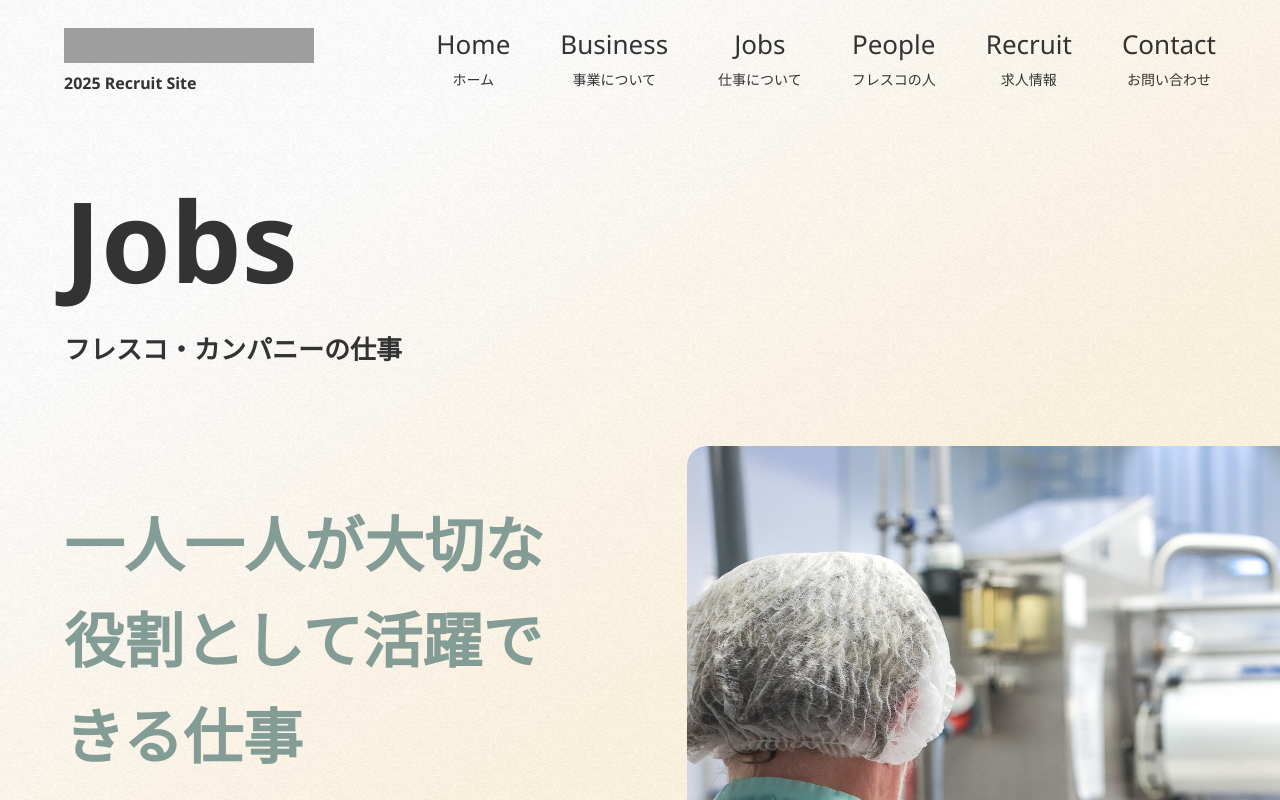
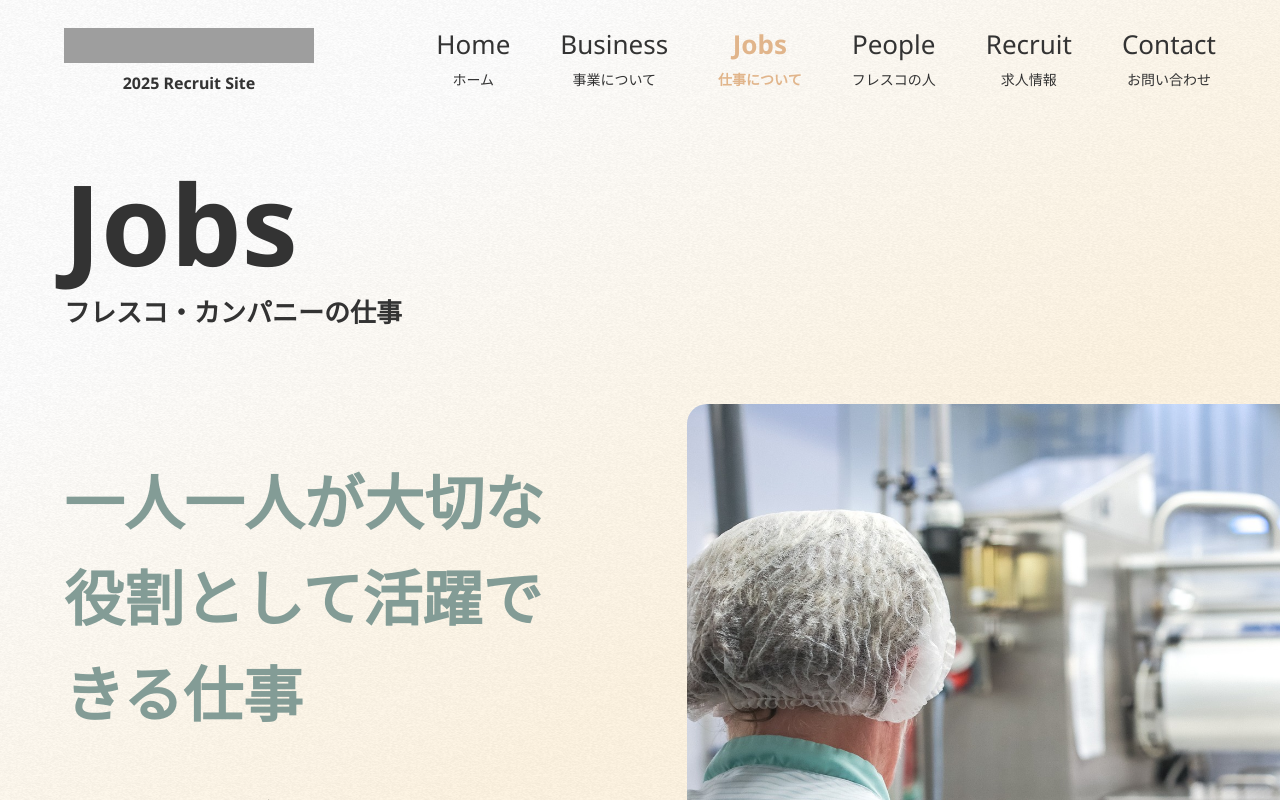
Before and after one commit to y3kh6s03/Fresco-recruit, a Next.js app: page /jobs in a window 1280 px wide. Shown: the top 800 px of the page. Built offline with nearby package versions, Linux system fonts and the light colour scheme; grey boxes are pictures that could not be loaded.

Commit message:
transition-complete

```diff
--- a/package.json
+++ b/package.json
@@ -13,6 +13,7 @@
     "@sendgrid/mail": "^7.7.0",
     "eslint": "8.46.0",
     "eslint-config-next": "13.4.12",
+    "framer-motion": "^10.16.1",
     "next": "13.4.12",
     "nodemailer": "^6.9.4",
     "react": "18.2.0",
--- a/src/app/components/Hero/Hero.jsx
+++ b/src/app/components/Hero/Hero.jsx
@@ -1,10 +1,12 @@
+
+
 import Image from "next/image";
 import "src/app/components/Hero/Hero.scss";
 
 
 export const Hero = ({ heroItem }) => {
     return (
-        <div className="hero container">
+        <div className="hero">
             <h1 className="hero__page__title">
                 {heroItem.title}
                 <span className="hero__page__jatitle">
--- a/src/app/components/Hero/Hero.scss
+++ b/src/app/components/Hero/Hero.scss
@@ -4,18 +4,22 @@
 
 .hero {
     margin-top: 150px;
-    @extend .mb-lg;
 
     &__page__title {
+        padding-left: 5%;
         @extend .font-xl;
+        line-height: 1.3;
     }
+
     &__page__jatitle {
         @extend .font-md;
         display: block;
     }
 
-    &__inner{
-        @include mq(xl){
+    &__inner {
+        padding: 0 5%;
+        @extend .mb-lg;
+        @include mq(xl) {
             display: flex;
             flex-direction: row-reverse;
             gap: 30px;
@@ -27,14 +31,16 @@
         height: 300px;
         position: relative;
 
-        @include mq(sm){
+        @include mq(sm) {
             margin-bottom: 80px;
         }
-        @include mq(lg){
+
+        @include mq(lg) {
             margin-bottom: 120px;
             height: 400px;
         }
-        @include mq(xl){
+
+        @include mq(xl) {
             flex: 5;
             max-width: 750px;
             height: 700px;
@@ -51,10 +57,11 @@
             object-fit: cover;
             object-position: center;
 
-            @include mq(lg){
+            @include mq(lg) {
                 width: 80% !important;
             }
-            @include mq(xl){
+
+            @include mq(xl) {
                 width: 100% !important;
                 right: -5%;
                 object-position: left;
@@ -63,7 +70,7 @@
     }
 
     &__contents {
-        @include mq(xl){
+        @include mq(xl) {
             flex: 5;
         }
 
@@ -72,20 +79,19 @@
             width: 80%;
             color: $cGreen;
 
-            @include mq(xl){
+            @include mq(xl) {
                 width: 100%;
                 padding-right: 100px;
             }
         }
+
         & p {
             @extend .font-md;
             line-height: 1.6;
 
-            @include mq(xl){
+            @include mq(xl) {
                 padding-right: 100px;
             }
         }
     }
-
-
 }
--- /dev/null
+++ b/src/app/components/MotionWrapper/MotionWrapper.js
@@ -0,0 +1,26 @@
+"use client"
+
+import { motion, AnimatePresence } from 'framer-motion';
+import { usePathname } from "next/navigation"
+
+const MotionWrapper = ({ children }) => {
+
+    const pathName = usePathname()
+
+    return (
+        <>
+            {/* <AnimatePresence> */}
+            <motion.div
+                key={pathName}
+                initial={{ opacity: 0, y: 500}}
+                animate={{ opacity: 1, y: 0}}
+                transition={{ duration: 1, ease: "easeInOut", type: "spring" }}
+            >
+                {children}
+            </motion.div>
+            {/* </AnimatePresence> */}
+        </>
+    )
+}
+
+export default MotionWrapper;
--- a/src/app/components/Navbar/Navbar.jsx
+++ b/src/app/components/Navbar/Navbar.jsx
@@ -4,12 +4,16 @@ import Image from "next/image"
 import Link from "next/link"
 import "src/app/components/Navbar/Navbar.scss"
 import { useState } from "react"
+import { motion } from "framer-motion"
+import { usePathname } from "next/navigation"
 
 
 
 export const NavBar = ({ navbarItems }) => {
 
     const [menuClass, setMenuClass] = useState(false);
+
+    const path = usePathname();
 
     const onMenuOpen = () => {
         setMenuClass((prev) => !prev);
@@ -29,12 +33,12 @@ export const NavBar = ({ navbarItems }) => {
                         {
                             navbarItems.map((navbarItem) => {
                                 return (
-                                    <li key={navbarItem.enPageName} className="pc__nav__li">
+                                    <motion.li key={navbarItem.enPageName} className={`${navbarItem.href === path ? "pc__nav__li select__pc__nav__li" : "pc__nav__li"}`} whileHover={{scale: 1.1}}>
                                         <Link href={navbarItem.href}>
                                             {navbarItem.enPageName}<br />
                                             <span>{navbarItem.jaPageName}</span>
                                         </Link>
-                                    </li>
+                                    </motion.li>
                                 )
                             })
                         }
@@ -62,12 +66,12 @@ export const NavBar = ({ navbarItems }) => {
                         {
                             navbarItems.map((navbarItem) => {
                                 return (
-                                    <li key={navbarItem.enPageName} className="mobile__nav__li">
-                                        <Link href={navbarItem.href}>
+                                    <motion.li key={navbarItem.enPageName} className={`${navbarItem.href === path ? "mobile__nav__li select__mobile__nav__li" : "mobile__nav__li"}`} whileHover={{scale: 1.1}}>
+                                        <Link href={navbarItem.href} >
                                             {navbarItem.enPageName}<br />
                                             <span>{navbarItem.jaPageName}</span>
                                         </Link>
-                                    </li>
+                                    </motion.li>
                                 )
                             })
                         }
--- a/src/app/components/Navbar/Navbar.scss
+++ b/src/app/components/Navbar/Navbar.scss
@@ -39,6 +39,7 @@
                 @extend .font-sm;
                 margin: 0;
                 line-height: 1.5;
+                text-align: center;
             }
         }
 
@@ -105,6 +106,7 @@
                 @extend .font-sm;
                 margin: 0;
                 line-height: 1;
+                text-align: center;
             }
         }
 
@@ -305,3 +307,15 @@
         }
     }
 }
+
+.select__pc__nav__li,
+.select__mobile__nav__li{
+    & a{
+        font-weight: bold;
+        color: $cOrange;
+    }
+
+    & span{
+        color:  $cOrange;
+    }
+}
--- a/src/app/layout.jsx
+++ b/src/app/layout.jsx
@@ -1,11 +1,13 @@
-import { NavBar } from './components/Navbar/Navbar'
+import MotionWrapper from '@/app/components/MotionWrapper/MotionWrapper'
+
 import { Footer } from '@/app/components/Footer/Footer';
+import { NavBar } from './components/Navbar/Navbar';
 
-import 'src/app/styles/globals.scss'
-import { Noto_Sans, Noto_Sans_JP } from 'next/font/google'
+import 'src/app/styles/globals.scss';
+import { Noto_Sans, Noto_Sans_JP } from 'next/font/google';
 
-import footerItems from '@/app/components/Footer/Footer.json'
-import navbarItems from '@/app/components/Navbar/Navbar.json'
+import footerItems from '@/app/components/Footer/Footer.json';
+import navbarItems from '@/app/components/Navbar/Navbar.json';
 
 
 const notojp = Noto_Sans_JP({
@@ -29,13 +31,16 @@ export const metadata = {
   description: 'Generated by create next app',
 }
 
-export default function RootLayout({ children }) {
+export default function RootLayout({ children, Component, pageProps }) {
+
   return (
     <html lang="ja" className={`${noto.variable} ${notojp.variable}`}>
       <body>
         <div className="wrapper">
           <NavBar navbarItems={navbarItems}></NavBar>
-          {children}
+          <MotionWrapper>
+            {children}
+          </MotionWrapper>
           <Footer footerItems={footerItems}></Footer>
         </div>
       </body>
--- a/src/app/page.jsx
+++ b/src/app/page.jsx
@@ -1,4 +1,3 @@
-
 import { Hero } from '@/app/Home/Hero/Hero'
 import { Message } from '@/app/Home/Message/Message'
 import { Business } from '@/app/Home/Business/Business'
```
Also changed, not shown: src/app/Home/Jobs/Jobs.jsx (+7 -1 lines), src/app/Home/People/Peaople.jsx (+3 -1 lines), src/app/Home/People/People.scss (+12 -4 lines), src/app/components/MotionWrapper/MotionWrapper.scss (added), 1 other file (tests, documents, lock files or other folders).
